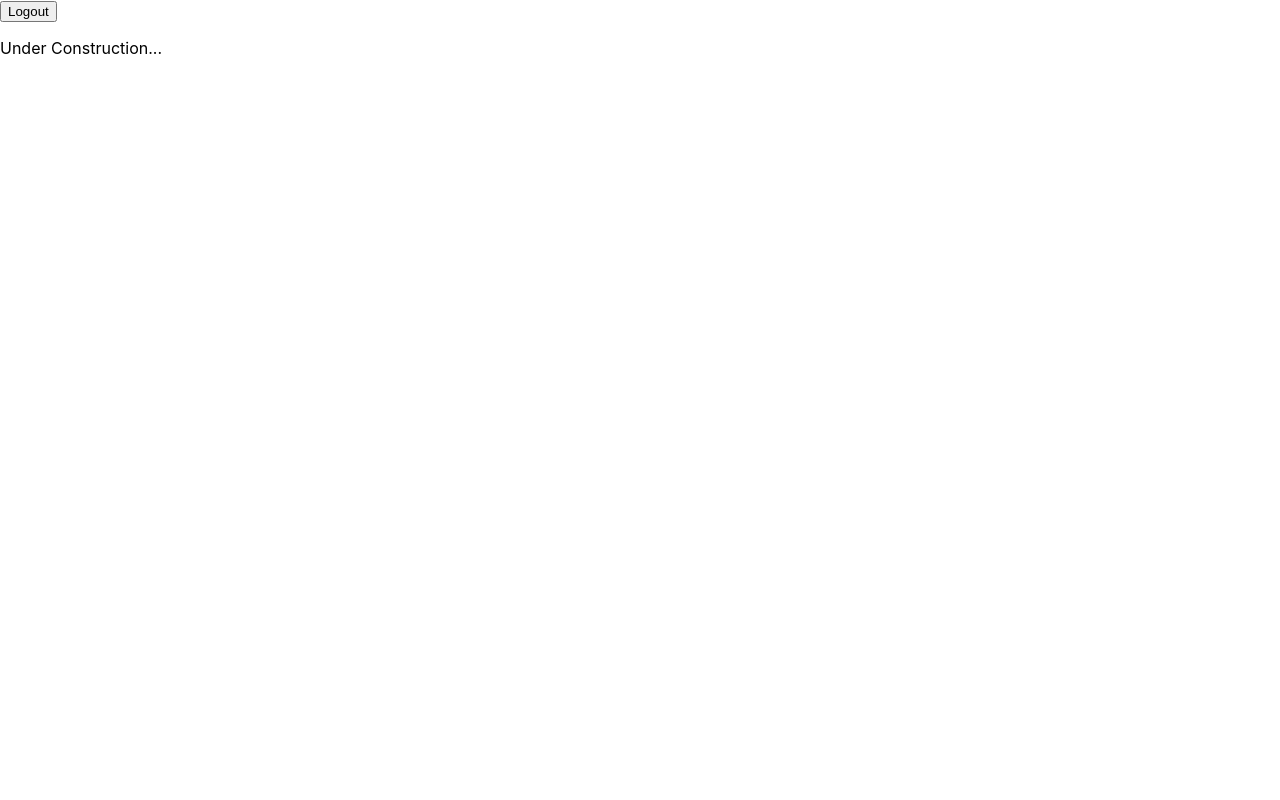
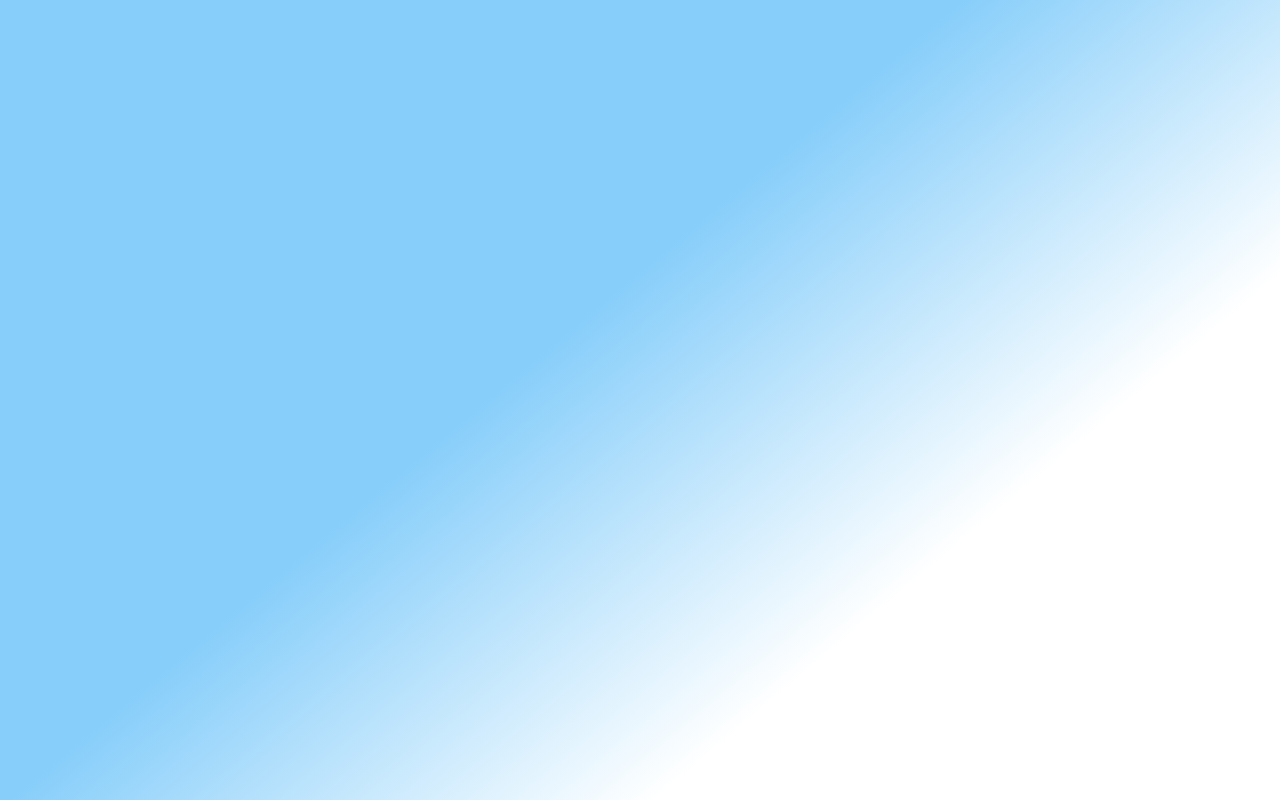
Before and after one commit to ayrtton/auth-system-react, a React (Create React App) app: page / in a window 1280 px wide. Built offline with nearby package versions, Linux system fonts and the light colour scheme; sample sign-in values are in the browser's storage.

Commit message:
Enable message params on home page

```diff
--- a/src/AppRoutes.jsx
+++ b/src/AppRoutes.jsx
@@ -2,15 +2,16 @@ import { useContext } from "react"
 import { BrowserRouter as Router, Navigate, Route, Routes } from "react-router-dom"
 import { AuthContext, AuthProvider } from "./contexts/auth"
 import EmailVerificationPage from "./pages/scripts/EmailVerificationPage"
-import HomePage from "./pages/scripts/HomePage"
+import PrivatePage from "./pages/scripts/PrivatePage"
 import LoginPage from "./pages/scripts/LoginPage"
 import SignUpPage from "./pages/scripts/SignUpPage"
+import HomePage from "./pages/scripts/HomePage"
 
 const AppRoutes = () => {
     const Private = ({ children }) => {
         const { authenticated, loading } = useContext(AuthContext)
 
-        if(loading) {
+        if (loading) {
             return <div className="loading">Loading...</div>
         }
 
@@ -25,10 +26,13 @@ const AppRoutes = () => {
         <Router>
             <AuthProvider>
                 <Routes>
-                    <Route exact path="/login" element={<LoginPage />}></Route>
-                    <Route exact path="/signup" element={<SignUpPage />}></Route>
-                    <Route exact path="/emailverification" element={<EmailVerificationPage />}></Route>
-                    <Route exact path="/" element={<Private><HomePage /></Private>}></Route>
+                    <Route exact path="/" element={<HomePage />}>
+                        <Route exact path=":status/:message" element={<LoginPage />}></Route>
+                    </Route>
+                    <Route exact path="/login" element={<LoginPage />} />
+                    <Route exact path="/signup" element={<SignUpPage />} />
+                    <Route exact path="/emailverification" element={<EmailVerificationPage />} />
+                    <Route exact path="/privatepage" element={<Private><PrivatePage /></Private>} />
                 </Routes>
             </AuthProvider>
         </Router>
--- a/src/contexts/auth.jsx
+++ b/src/contexts/auth.jsx
@@ -35,7 +35,7 @@ export const AuthProvider = ({ children }) => {
         if(loggedUser.email_verified_at === undefined || loggedUser.email_verified_at === null) {
             navigate("/emailverification")
         } else {
-            navigate("/")
+            navigate("/privatepage")
         }
     }
 
--- a/src/pages/scripts/HomePage.jsx
+++ b/src/pages/scripts/HomePage.jsx
@@ -1,18 +1,18 @@
-import { useContext } from "react"
-import { AuthContext } from "../../contexts/auth"
+import { useParams } from "react-router-dom"
+import styles from "../styles/Auth.module.css"
 
 const HomePage = () => {
-    const { logout } = useContext(AuthContext)
-
-    const handleLogout = () => {
-        logout()
-    }
+    const params = useParams()
 
     return (
-        <>
-            <button onClick={handleLogout}>Logout</button>
-            <p>Under Construction...</p>
-        </>
+        <div className={styles.container}>
+            {Object.keys(params).length > 0 &&
+                <div className={styles.form}>
+                    {params.message} <br />
+                    Click <a className={styles.link} href="/login">here</a> to login...
+                </div>
+            }
+        </div>
     )
 }
 
--- /dev/null
+++ b/src/pages/scripts/PrivatePage.jsx
@@ -0,0 +1,19 @@
+import { useContext } from "react"
+import { AuthContext } from "../../contexts/auth"
+
+const PrivatePage = () => {
+    const { logout } = useContext(AuthContext)
+
+    const handleLogout = () => {
+        logout()
+    }
+
+    return (
+        <>
+            <button onClick={handleLogout}>Logout</button>
+            <p>Under Construction...</p>
+        </>
+    )
+}
+
+export default PrivatePage
```
